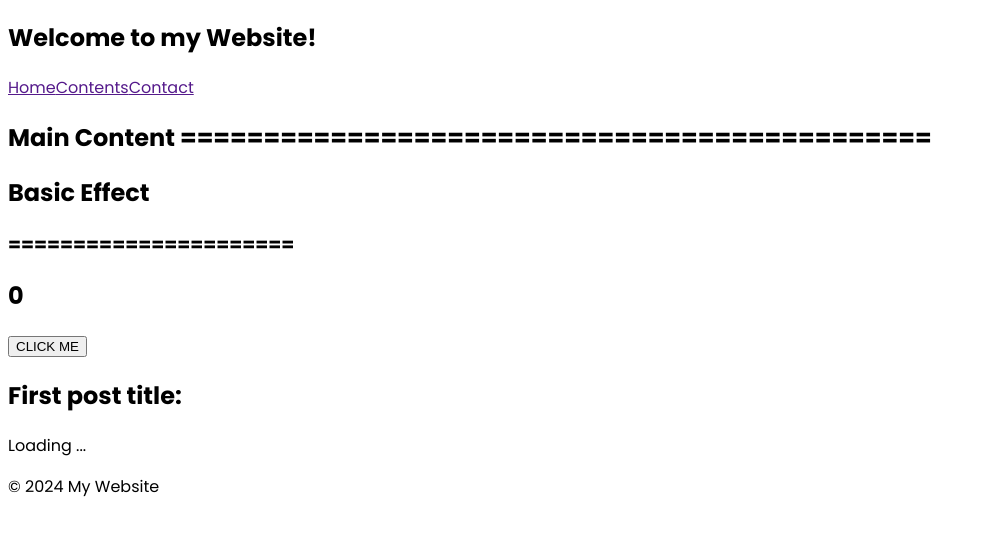
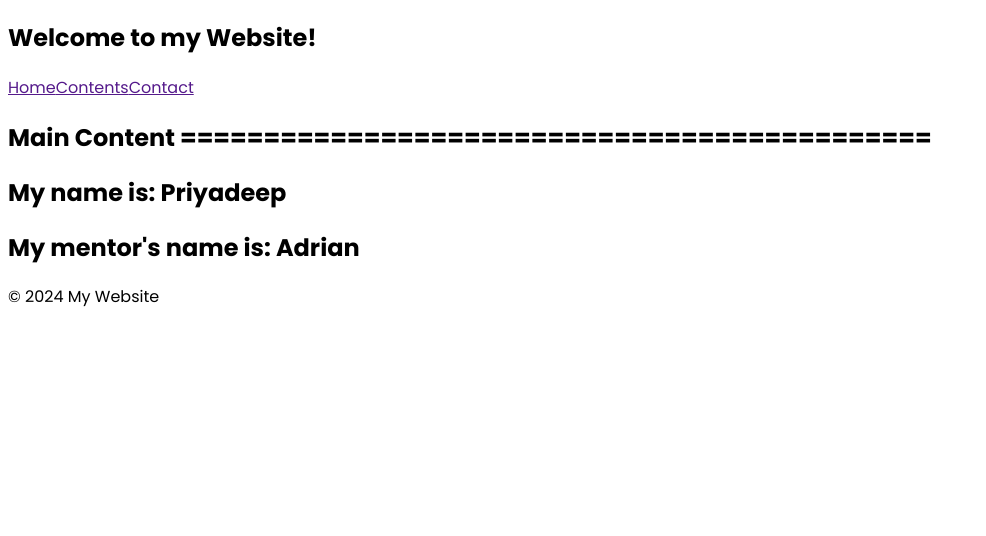
Before and after one commit to priyadeepsenwork/React-Demo-Course-1, a React (Vite) app: page / in a window 1280 px wide. Shown: the top 536 px of the page, without its empty margins (0-986 px from the left). Built offline with nearby package versions, Linux system fonts and the light colour scheme; no server answers.

Commit message:
learned about using Contexts and useContext in react

```diff
--- a/src/components/Importer.jsx
+++ b/src/components/Importer.jsx
@@ -27,7 +27,7 @@ import One_uEffect from "./THE_useEffect_Hook/One_uEffect";
 */
 
 import Exercise_04_importer from "./Exercise_04_useEffect/Exercise_04_importer";
-
+import Prop_driller_importer from "./PropertyDrilling/Prop_driller_importer";
 const Importer = () => {
   return (
     <main>
@@ -58,7 +58,8 @@ const Importer = () => {
       </section>
 
       <section>
-          <Exercise_04_importer />
+          {/* <Exercise_04_importer /> */}
+          <Prop_driller_importer />
       </section>
     </main>
   );
--- /dev/null
+++ b/src/components/PropertyDrilling/Component_A1.jsx
@@ -0,0 +1,12 @@
+import React from 'react'
+import Component_A2 from './Component_A2'
+
+const Component_A1 = () => {
+  return (
+    <section>
+        <Component_A2/>
+    </section>
+  )
+}
+
+export default Component_A1
--- /dev/null
+++ b/src/components/PropertyDrilling/Component_A2.jsx
@@ -0,0 +1,12 @@
+import React from 'react'
+import Component_A3 from './Component_A3'
+
+const Component_A2 = () => {
+  return (
+    <section>
+        <Component_A3 />
+    </section>
+  )
+}
+
+export default Component_A2
--- /dev/null
+++ b/src/components/PropertyDrilling/Component_A3.jsx
@@ -0,0 +1,18 @@
+import React from "react";
+import { useContext } from "react";
+import { NameContext } from "./Prop_driller_importer";
+
+const Component_A3 = () => {
+  const {name, name2} = useContext(NameContext)
+
+  return (
+    <section>
+      <div>
+        <h2>My name is: {name}</h2>
+        <h2>My mentor's name is: {name2}</h2>
+      </div>
+    </section>
+  );
+};
+
+export default Component_A3;
--- /dev/null
+++ b/src/components/PropertyDrilling/Prop_driller_importer.jsx
@@ -0,0 +1,18 @@
+import { createContext } from "react";
+import Component_A1 from "./Component_A1";
+
+export const NameContext = createContext()
+
+const prop_driller_importer = () => {
+  const name = "Priyadeep";
+  const name2 = "Adrian";
+  return (
+    <main>
+      <NameContext.Provider value={{name, name2}}>
+        <Component_A1 />
+      </NameContext.Provider>
+    </main>
+  );
+};
+
+export default prop_driller_importer;
```
